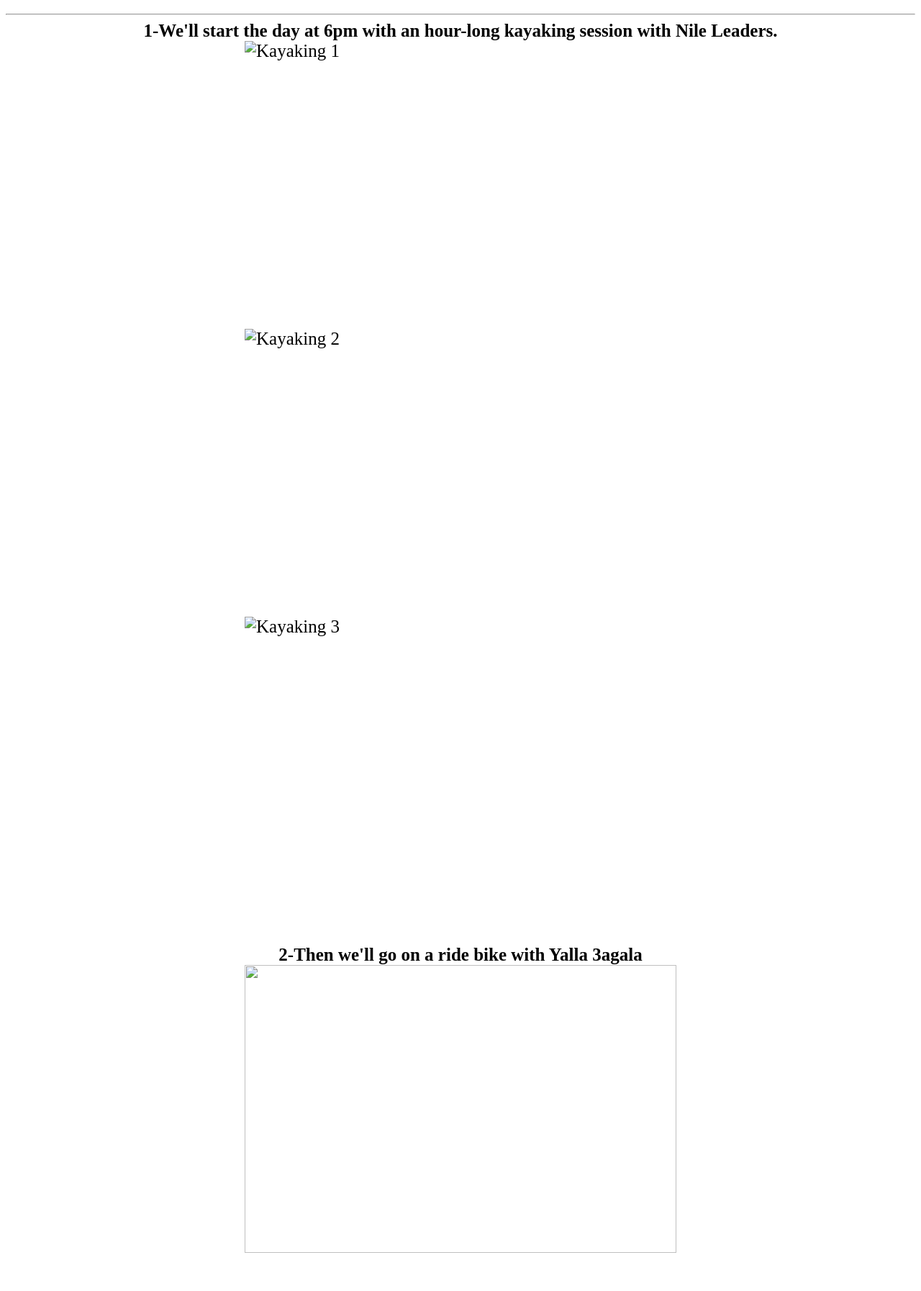
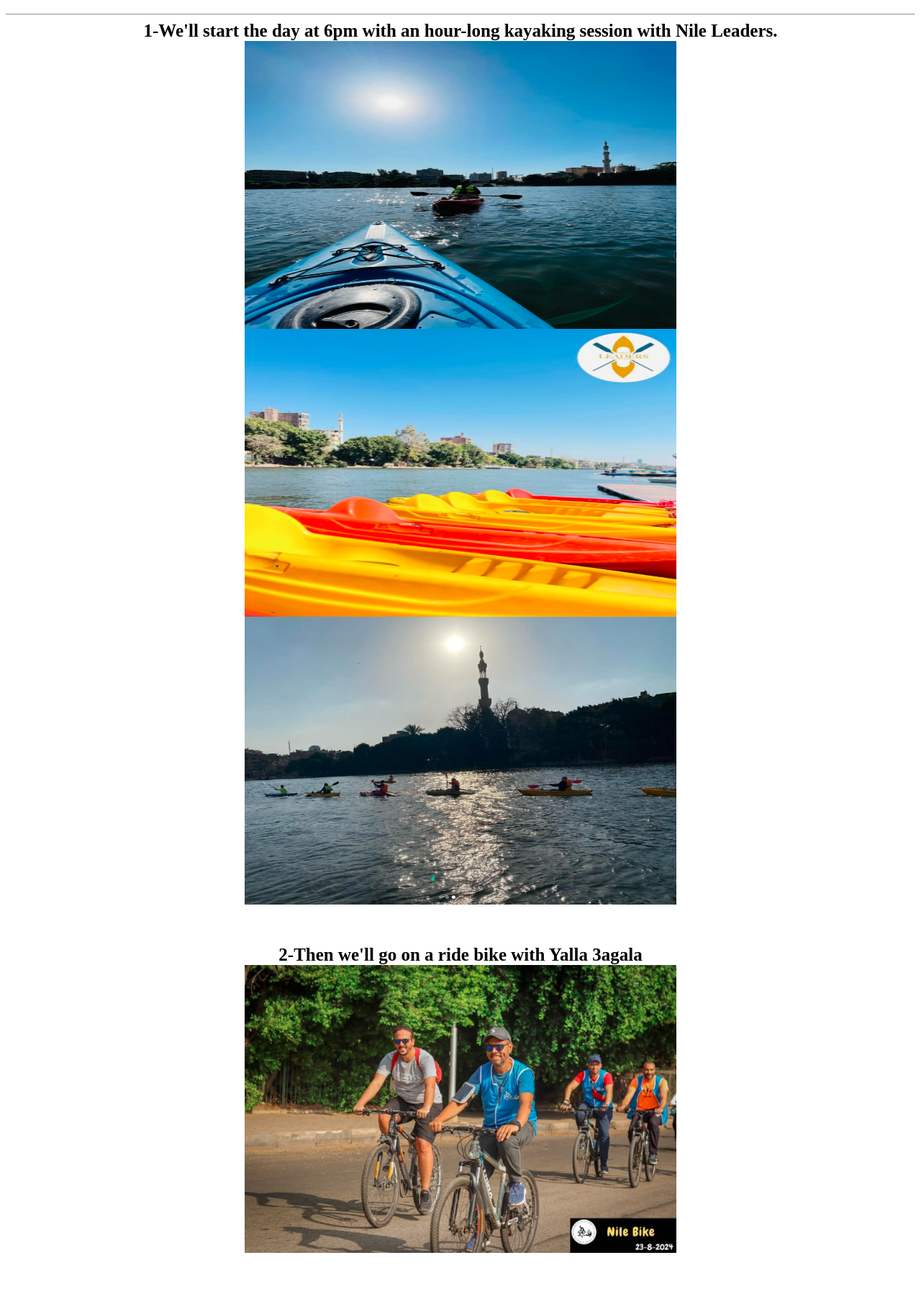
Before and after one commit to linaamr/hangout, a plain HTML site: page index.html in a window 1280 px wide. Shown: the part 566-2360 px from the top of the page at 72% size. Drawn offline with Linux system fonts and the light colour scheme.

Commit message:
Update index.html

```diff
--- a/index.html
+++ b/index.html
@@ -7,7 +7,7 @@
     </head>
     <body>
         <div class="mainpic">
-            <img src="nimun hangout/images/main.jpg" style="width: 100%">
+            <img src="images/main.jpg" style="width: 100%">
         <div class="textonpic">
            <h2>SUMMER HANGOUT</h2>
       </div>
@@ -21,17 +21,18 @@
         <hr>
 <div class="center0">
    <b>1-We'll start the day at 6pm with an hour-long kayaking session with Nile Leaders.</b>
- <img src="nimun hangout/images/k1.png" alt="Kayaking 1">
-<img src="nimun hangout/images/k2.png" alt="Kayaking 2">
-<img src="nimun hangout/images/k3.png" alt="Kayaking 3">
+ <img src="images/k1.png" alt="Kayaking 1">
+<img src="images/k2.png" alt="Kayaking 2">
+<img src="images/k3.png" alt="Kayaking 3">
    <br>
    <br>
    <b>2-Then we'll go on a ride bike with Yalla 3agala</b>
-   <img src="nimun hangout/images/b1.png">
+   <img src="images/b1.png">
    <br>
    <br>
    <b>3-Finally we'll share a meal together(where b2a)</b>
-   <img src="nimun hangout/images/vpizza.jpg">
+   <img src="images/vpizza.jpg">
 </div>
     </body>
+
   </html>
```
